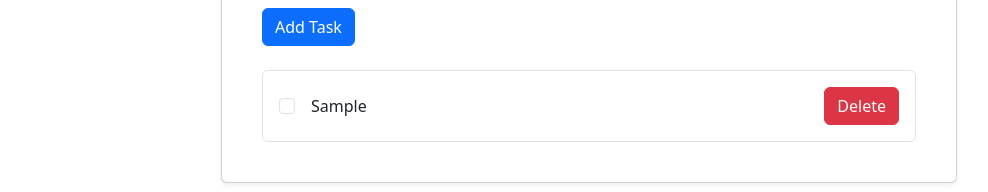
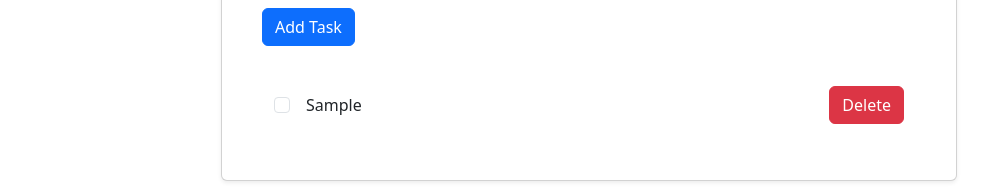
Before and after one commit to CGOdom/lot-to-do, a React (Create React App) app: page / in a window 1280 px wide. Both pictures are taken after typing "Sample" into the empty fields and a click on the button "Add Task". Shown: the part 339-531 px from the top of the page, without its empty margins (51-1039 px from the left). Built offline with nearby package versions, Linux system fonts and the light colour scheme.

Commit message:
Make 2 column List for To Do

```diff
--- a/src/components/TodoList.js
+++ b/src/components/TodoList.js
@@ -1,11 +1,24 @@
 import React from 'react';
-import { ListGroup, Button, Form } from 'react-bootstrap';
+import { ListGroup, Button, Form, Container, Row, Col } from 'react-bootstrap';
 
 const TodoList = ({ todos, deleteItem, toggleComplete }) => {
   return (
-    <ListGroup className="mt-4">
-      {todos.map((todo) => (
-        <ListGroup.Item key={todo.id} className="d-flex justify-content-between align-items-center py-3">
+    <Container className="todo-list mt-4">
+      <Row>
+        {todos.map((todo, index) => {
+          let colClass = "col-12"; // Default to full width
+
+          if (todos.length === 2) {
+            colClass = "col-md-6"; // Two items, half width each on medium and larger screens
+          } else if (todos.length === 3) {
+            colClass = index < 2 ? "col-md-6" : "col-12"; // First two items half width, last item full width
+          } else if (todos.length >= 4) {
+            colClass = "col-md-6"; // Four or more items, each item half width on medium and larger screens
+          }
+
+          return (
+            <Col key={todo.id} className={colClass}>
+              <ListGroup.Item className="d-flex justify-content-between align-items-center py-3">
                 <div className="d-flex align-items-center">
                   <Form.Check
                     type="checkbox"
@@ -24,8 +37,11 @@ const TodoList = ({ todos, deleteItem, toggleComplete }) => {
                   Delete
                 </Button>
               </ListGroup.Item>
-      ))}
-    </ListGroup>
+            </Col>
+          );
+        })}
+      </Row>
+    </Container>
   );
 };
 
```
Lines whose indentation alone changed are shown as unchanged.
